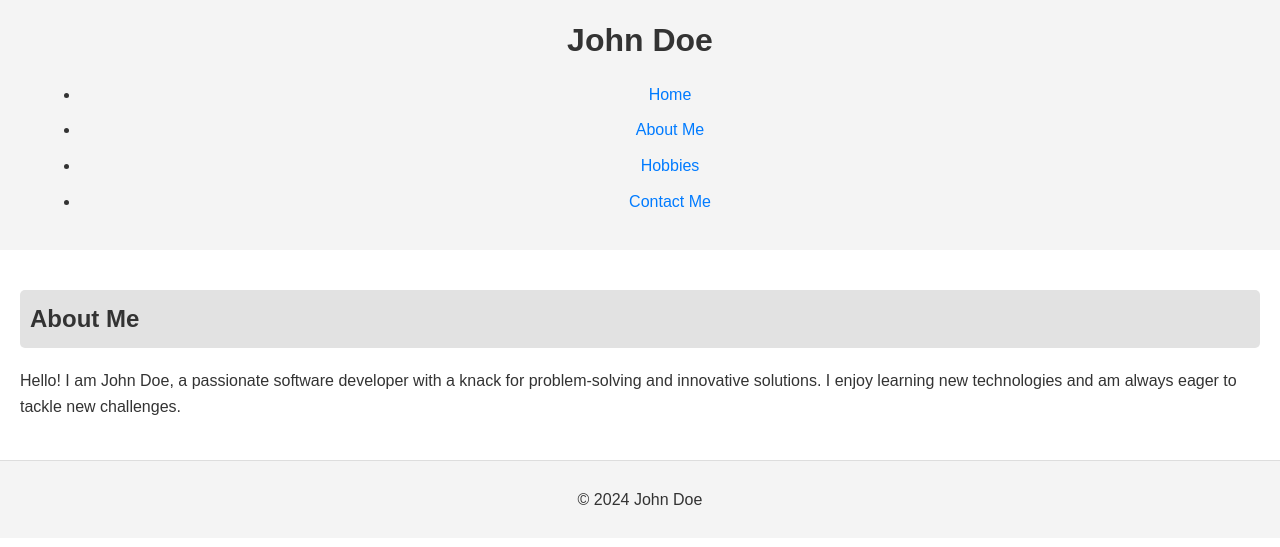
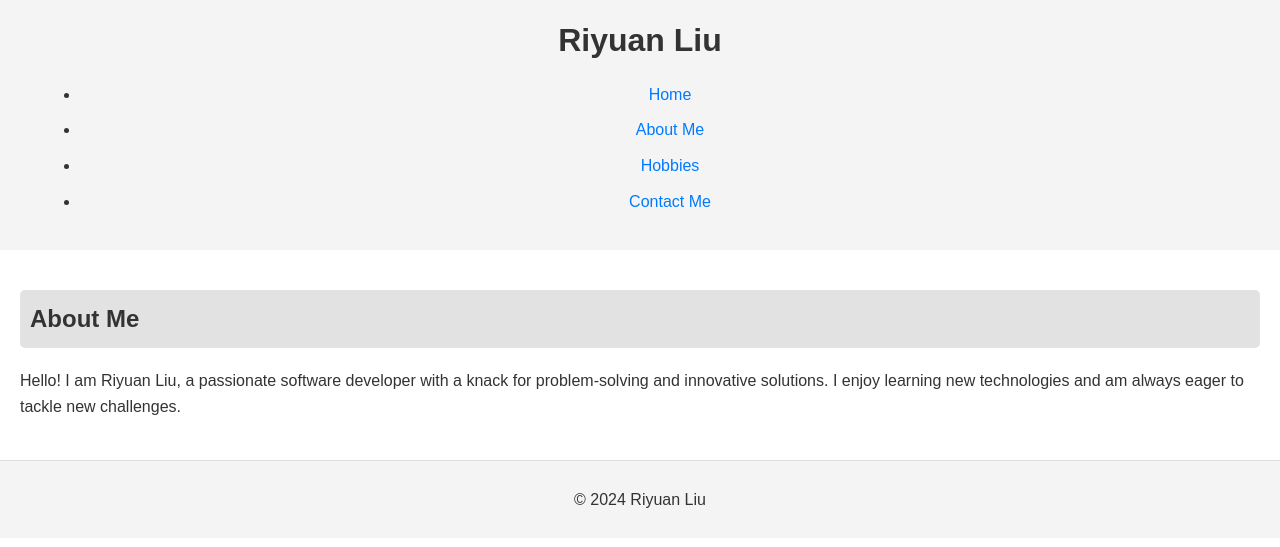
Before and after one commit to Riyuanliu/resume, a plain HTML site: page aboutme.html in a window 1280 px wide. Shown: the part 143-690 px from the top of the page. Drawn offline with Linux system fonts and the light colour scheme.

Commit message:
Add files via upload

```diff
--- a/aboutme.html
+++ b/aboutme.html
@@ -9,7 +9,7 @@
 <body>
     <header>
         <img src="profile.jpg" alt="Profile Picture" id="profile-img">
-        <h1>John Doe</h1>
+        <h1>Riyuan Liu</h1>
         <nav>
             <ul>
                 <li><a href="index.html">Home</a></li>
@@ -23,12 +23,12 @@
     <main>
         <section id="aboutme">
             <h2>About Me</h2>
-            <p>Hello! I am John Doe, a passionate software developer with a knack for problem-solving and innovative solutions. I enjoy learning new technologies and am always eager to tackle new challenges.</p>
+            <p>Hello! I am Riyuan Liu, a passionate software developer with a knack for problem-solving and innovative solutions. I enjoy learning new technologies and am always eager to tackle new challenges.</p>
         </section>
     </main>
 
     <footer>
-        <p>&copy; 2024 John Doe</p>
+        <p>&copy; 2024 Riyuan Liu</p>
     </footer>
 </body>
 </html>
```
Also changed, not shown: contact.html (+3 -3 lines), hobbies.html (+1 -1 lines).
